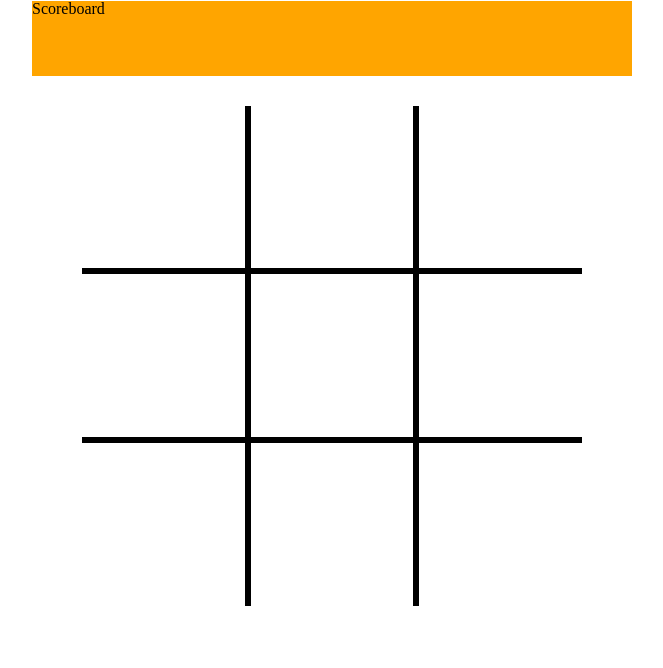
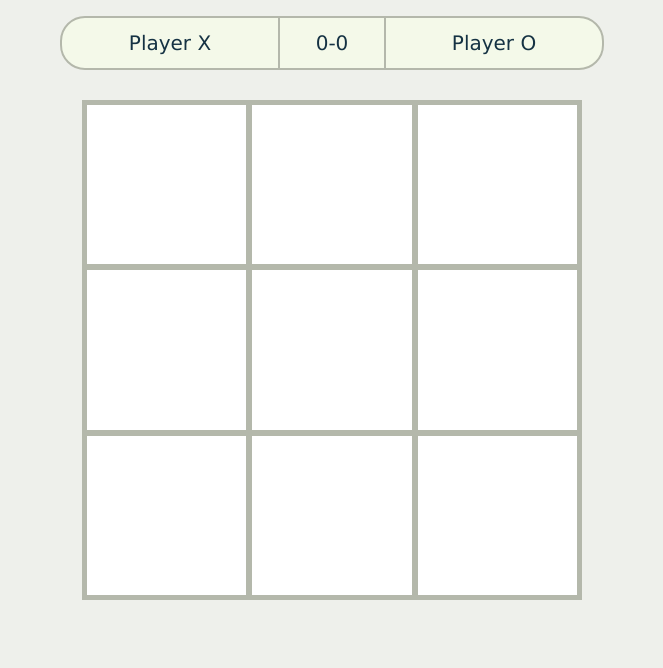
Before and after one commit to Arsalan56/tic-tac-toe, a website: page index.html in a window 1280 px wide. Shown: the part 132-800 px from the top of the page, without its empty margins (308-971 px from the left). Drawn offline with Linux system fonts and the light colour scheme.

Commit message:
Make the page look better
A palette generator is used in order to find a color that would suit
the page. The scoreboard is all set up.

```diff
--- a/index.html
+++ b/index.html
@@ -11,7 +11,11 @@
     <body>
         <main>
             <h1>Tic Tac Toe</h1>
-            <div class="scoreBoard">Scoreboard</div>
+            <div class="scoreBoard">
+                <div>Player X</div>
+                <div class="score">0-0</div>
+                <div>Player O</div>
+            </div>
             <div class="container">
                 <div class="board1 box">
                     <img src="" />
--- a/script.js
+++ b/script.js
@@ -4,7 +4,7 @@ let turn = true;
 boxes.forEach((box) =>
     box.addEventListener('click', () => {
         const activeImg = box.firstElementChild;
-
+        if (!activeImg.getAttribute('src')) {
             if (turn) {
                 activeImg.setAttribute('src', 'svg-icons/x-icon.svg');
                 turn = false;
@@ -12,5 +12,6 @@ boxes.forEach((box) =>
                 activeImg.setAttribute('src', 'svg-icons/o-icon.svg');
                 turn = true;
             }
+        }
     })
 );
--- a/style.css
+++ b/style.css
@@ -131,23 +131,27 @@ table {
 /* Meyer's Reset End */
 
 body {
+    font-family: Verdana, Geneva, Tahoma, sans-serif;
     height: 100vh;
     width: 100vw;
     display: flex;
     justify-content: center;
+    background: #eef0eb;
     align-items: center;
 }
 h1 {
-    font-size: 40px;
+    font-size: 50px;
     text-align: center;
 }
 
 main {
+    color: #153243;
     width: clamp(300px, 70vw, 600px);
     height: min-content;
     display: flex;
     flex-direction: column;
     gap: 30px;
+    align-items: center;
 }
 
 .container {
@@ -160,11 +164,19 @@ main {
     grid-template: repeat(3, 1fr) / repeat(3, 1fr);
     gap: var(--linewidth);
     box-sizing: border-box;
+    background: #b4b8ab;
+    border: 5px solid #b4b8ab;
 }
 
 .scoreBoard {
-    background: orange;
-    height: 75px;
+    font-size: 20px;
+    height: 50px;
+    display: grid;
+    grid-template-columns: 2fr 1fr 2fr;
+    background: #f4f9e9;
+    border: 2px solid #b4b8ab;
+    border-radius: 25px;
+    width: 90%;
 }
 
 .box {
@@ -177,3 +189,14 @@ main {
     justify-content: center;
     align-content: center;
 }
+
+.scoreBoard > div {
+    display: flex;
+    justify-content: center;
+    align-items: center;
+}
+
+.score {
+    border-left: 2px solid #b4b8ab;
+    border-right: 2px solid #b4b8ab;
+}
```
Also changed, not shown: svg-icons/o-icon.svg, svg-icons/x-icon.svg. Lines whose indentation alone changed are shown as unchanged.
